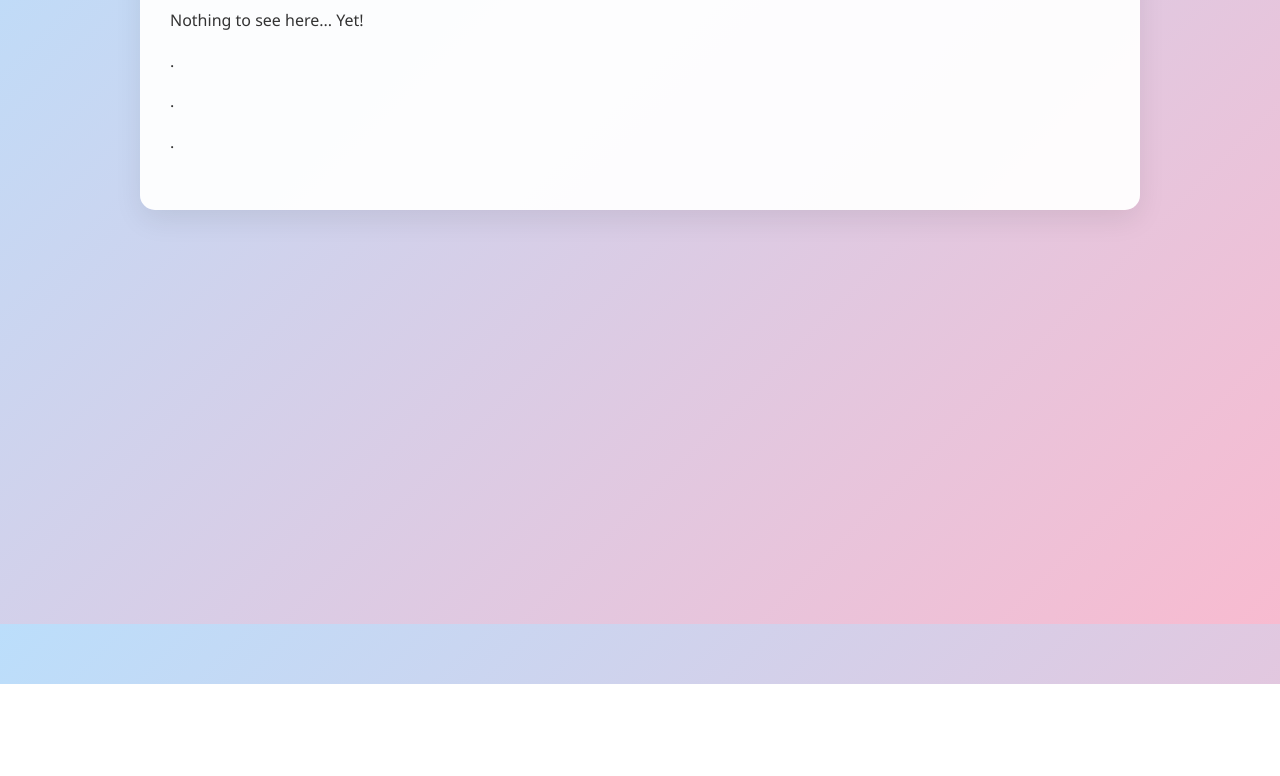
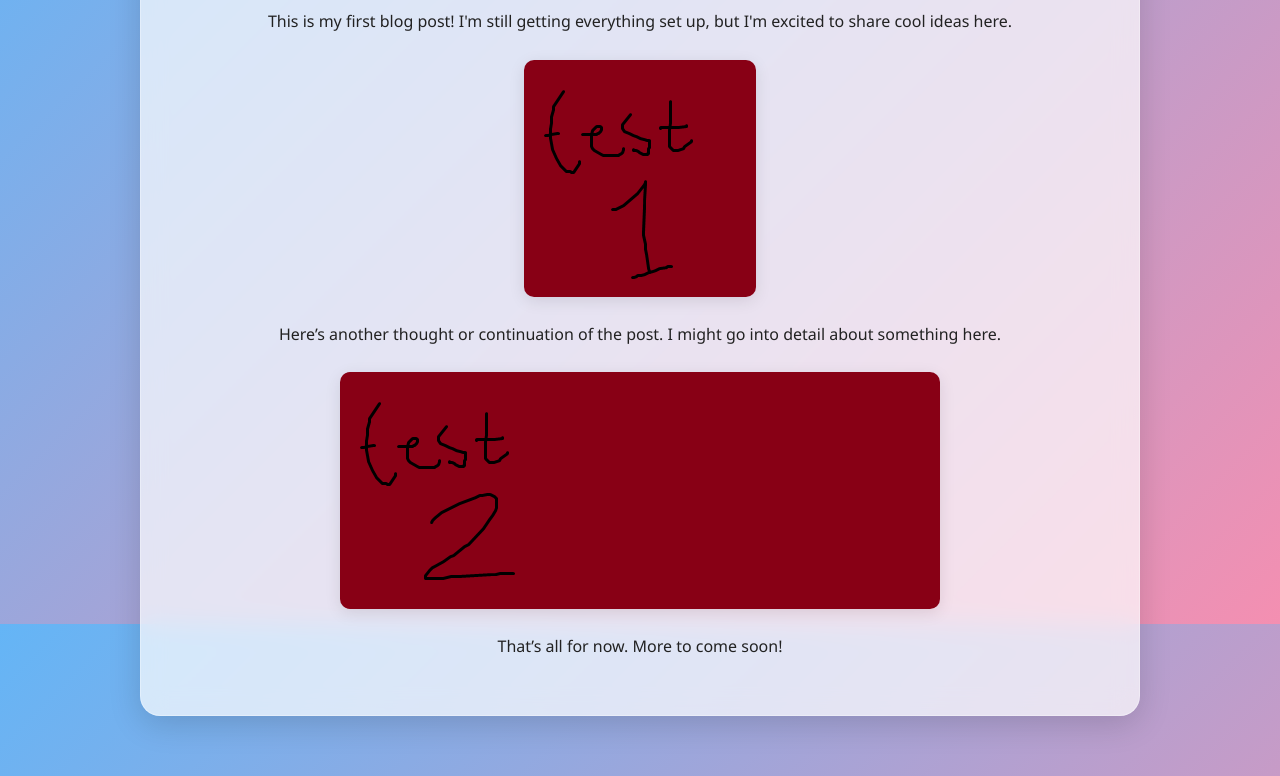
Before and after one commit to GabbyVByers/Personal-Blog, a plain HTML site: page blog1.html in a window 1280 px wide. Shown: the part 176-952 px from the top of the page. Before the commit the page ends 860 px from the top, so only its background shows below. Drawn offline with Linux system fonts and the light colour scheme.

Commit message:
Add files via upload

```diff
--- a/blog1.html
+++ b/blog1.html
@@ -8,12 +8,20 @@
     <link rel="stylesheet" href="style.css" />
 </head>
 <body>
-    <article class="blog-post">
-        <h1>Blog One</h1>
-        <p>Nothing to see here... Yet!</p>
-        <p>.</p>
-        <p>.</p>
-        <p>.</p>
-    </article>
+    <div class="home-wrapper">
+        <article class="blog-post">
+            <h1>Blog One</h1>
+
+            <p>This is my first blog post! I'm still getting everything set up, but I'm excited to share cool ideas here.</p>
+
+            <img src="testDiagram1.png" alt="Test Diagram 1" class="blog-image" />
+
+            <p>Here’s another thought or continuation of the post. I might go into detail about something here.</p>
+
+            <img src="testDiagram2.png" alt="Test Diagram 2" class="blog-image" />
+
+            <p>That’s all for now. More to come soon!</p>
+        </article>
+    </div>
 </body>
 </html>
--- a/style.css
+++ b/style.css
@@ -7,7 +7,7 @@
 body {
     font-family: 'Segoe UI', Tahoma, Geneva, Verdana, sans-serif;
     line-height: 1.6;
-    background: linear-gradient(135deg, #bbdefb, #f8bbd0);
+    background: linear-gradient(135deg, #64b5f6, #f48fb1);
     color: #333;
     min-height: 100vh;
     background-attachment: fixed;
@@ -22,10 +22,14 @@ body {
 .section-box {
     max-width: 900px;
     margin: 40px auto;
-    background: rgba(255, 255, 255, 0.92);
     padding: 25px;
-    border-radius: 15px;
-    box-shadow: 0 6px 20px rgba(0, 0, 0, 0.08);
+    border-radius: 20px;
+    background: rgba(255, 255, 255, 0.7);
+    box-shadow: 0 8px 32px rgba(0, 0, 0, 0.15);
+    border: 1px solid rgba(255, 255, 255, 0.3);
+    backdrop-filter: blur(12px);
+    -webkit-backdrop-filter: blur(12px);
+    transition: background 0.3s ease;
 }
 
 .profile-container {
@@ -34,7 +38,6 @@ body {
     align-items: center;
     gap: 20px;
 }
-
 
 .profile-pic {
     display: block;
@@ -49,10 +52,12 @@ body {
     display: flex;
     flex-direction: column;
     justify-content: center;
+    align-items: center;
+    text-align: center;
     gap: 10px;
     height: 100%;
+    color: #222;
 }
-
 
 .blog-links {
     text-align: center;
@@ -69,8 +74,6 @@ body {
         padding: 0;
     }
 
-
-
     .blog-links a {
         color: #1565c0;
         font-weight: bold;
@@ -83,7 +86,6 @@ body {
             color: #512da8;
             text-decoration: underline;
         }
-
 
 .social-links {
     text-align: center;
@@ -121,9 +123,13 @@ body {
     max-width: 1000px;
     margin: 60px auto;
     padding: 40px 30px;
-    background: rgba(255, 255, 255, 0.95);
-    border-radius: 15px;
-    box-shadow: 0 10px 28px rgba(0, 0, 0, 0.08);
+    border-radius: 20px;
+    background: rgba(255, 255, 255, 0.7);
+    box-shadow: 0 8px 32px rgba(0, 0, 0, 0.15);
+    border: 1px solid rgba(255, 255, 255, 0.3);
+    backdrop-filter: blur(12px);
+    -webkit-backdrop-filter: blur(12px);
+    transition: background 0.3s ease;
 }
 
     .blog-post h1 {
@@ -135,5 +141,18 @@ body {
 
     .blog-post p {
         margin-bottom: 15px;
-        text-align: justify;
+        text-align: center;
+        color: #222;
     }
+
+.blog-image {
+    display: block;
+    max-width: 100%;
+    height: auto;
+    margin-top: 25px;
+    margin-bottom: 25px;
+    margin-left: auto;
+    margin-right: auto;
+    border-radius: 10px;
+    box-shadow: 0 4px 16px rgba(0, 0, 0, 0.1);
+}
```
Also changed, not shown: testDiagram1.png (added), testDiagram2.png (added).
